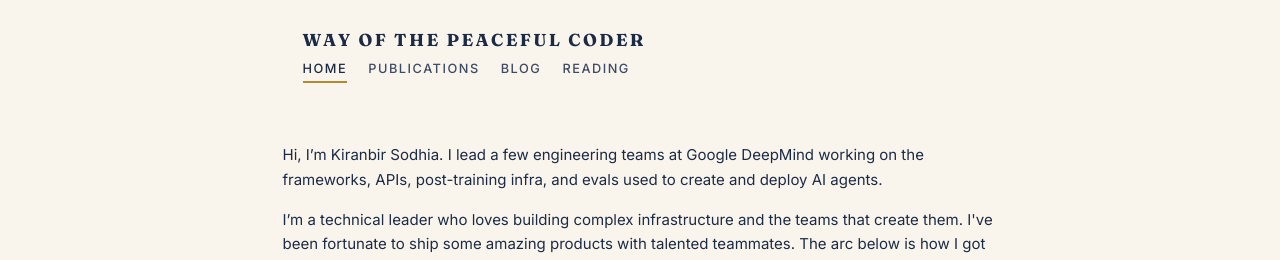
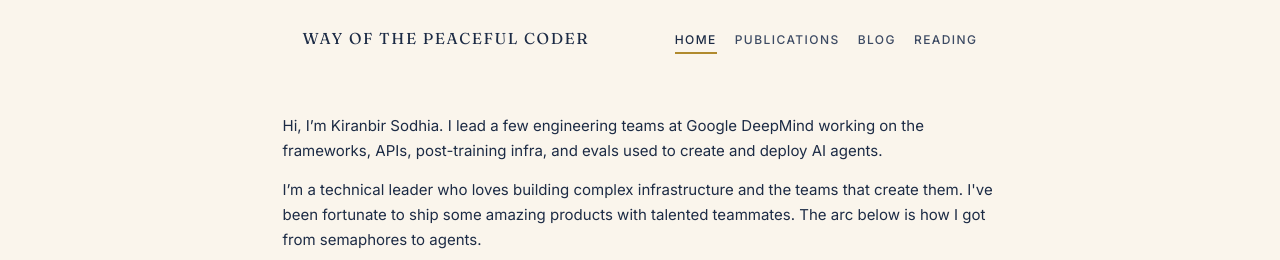
Before and after one commit to kiranbir/kiranbir.github.io, a plain HTML site: page index.html in a window 1280 px wide. Shown: the top 260 px of the page. Drawn offline with Linux system fonts and the light colour scheme.

Commit message:
Keep nav on one line

```diff
--- a/css/style.css
+++ b/css/style.css
@@ -72,25 +72,28 @@ main {
   display: flex;
   align-items: baseline;
   justify-content: space-between;
-  flex-wrap: wrap;
-  gap: 0.5rem 1.5rem;
+  flex-wrap: nowrap;
+  gap: 1.5rem;
   border-bottom: none;
 }
 .site-title {
-  font-size: 1.15rem;
-  font-weight: 700;
-  letter-spacing: 0.14em;
+  font-size: 1.05rem;
+  font-weight: 400;
+  letter-spacing: 0.1em;
   text-transform: uppercase;
+  white-space: nowrap;
   border-bottom: none;
   color: var(--navy);
 }
 .site-title:hover { color: var(--gold); }
 .site-header nav {
   display: flex;
-  gap: 1.4rem;
+  flex-shrink: 0;
+  gap: 1.2rem;
 }
 .site-header nav a {
-  font-size: 0.85rem;
+  font-size: 0.8rem;
+  white-space: nowrap;
   font-weight: 500;
   letter-spacing: 0.12em;
   text-transform: uppercase;
@@ -502,4 +505,8 @@ main.home { max-width: none; padding: 0; }
   .hero h1 { font-size: 2.2rem; }
   h1 { font-size: 1.9rem; }
   html { font-size: 14px; }
+  .site-header { gap: 0.8rem; }
+  .site-title { font-size: 0.85rem; letter-spacing: 0.06em; }
+  .site-header nav { gap: 0.7rem; }
+  .site-header nav a { font-size: 0.68rem; letter-spacing: 0.06em; }
 }
```
